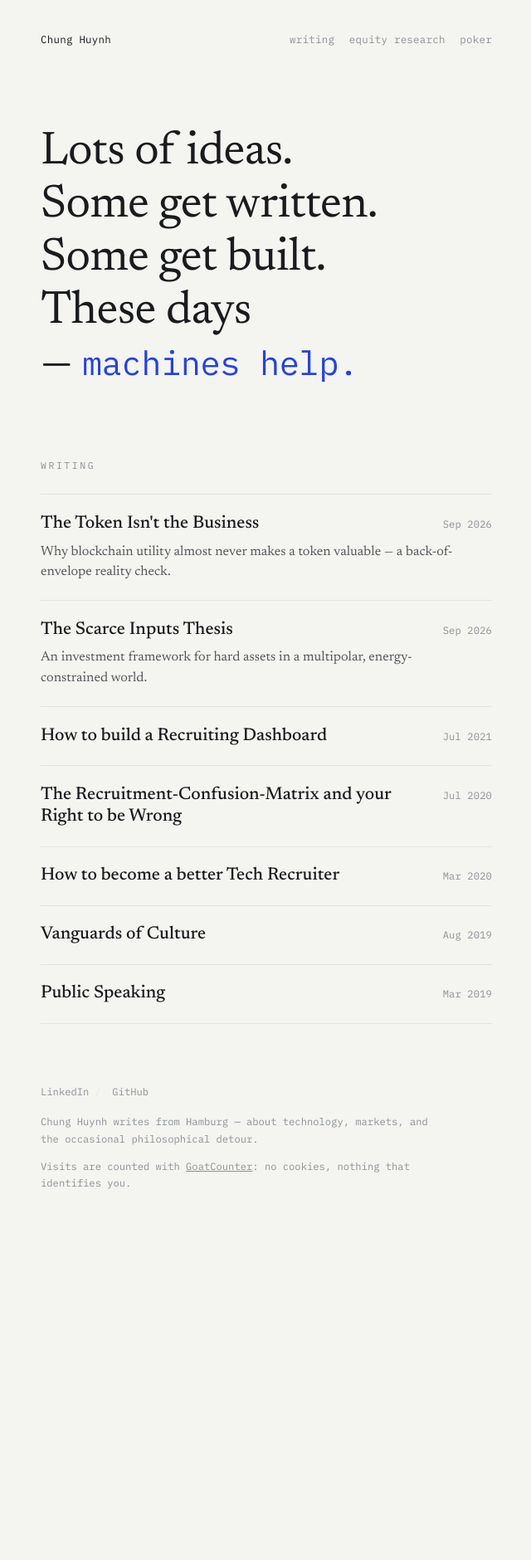
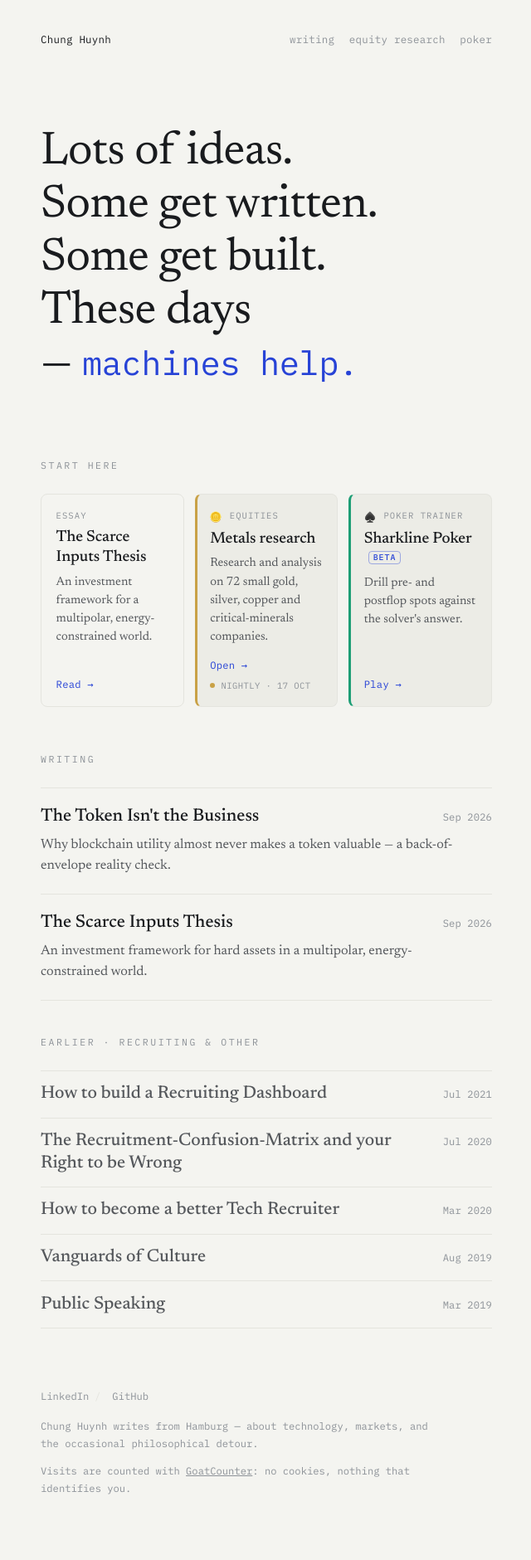
Before and after one commit to Chungwin/chungwin.github.io, a Jekyll site: the page built from index.html, in a window 1280 px wide. Shown: the whole page at 83% size, without its empty margins (319-959 px from the left). Built offline with Jekyll 4.4.1, drawn with Linux system fonts in a browser that asks for light colours; before the commit the page ends 1513 px from its top, so only the background shows below that.

Commit message:
Homepage: Start-here tiles for thesis, metals research and Sharkline
Three tiles above the writing list: the essay, the equities landing page
(with nightly date and company count from _data/equities.yml, written by
the sync script) and Sharkline Poker marked beta. Writing list split into
recent essays and earlier pieces. Click events on the tiles.

Co-Authored-By: Claude Fable 5.1 <noreply@anthropic.com>
Claude-Session: https://claude.ai/code/session_01Sc44kzVS9SuGufLDku6ZWX

```diff
--- /dev/null
+++ b/_data/equities.yml
@@ -0,0 +1,4 @@
+# Written by _tools/sync_equities.py — do not edit.
+latest: 17 Oct 2026
+latest_short: 17 Oct
+companies: 72
--- a/_layouts/home.html
+++ b/_layouts/home.html
@@ -11,10 +11,45 @@ layout: default
   </h1>
 </section>
 
+{% assign eq = site.data.equities %}
+<section id="start" aria-label="Start here">
+  <p class="eyebrow">Start here</p>
+  <ul class="tiles">
+    <li>
+      <a class="tile" href="{{ '/scarce-inputs-thesis/' | relative_url }}" data-goatcounter-click="home/thesis" data-goatcounter-title="Home: thesis">
+        <p class="kicker">Essay</p>
+        <h2>The Scarce Inputs Thesis</h2>
+        <p class="blurb">An investment framework for a multipolar, energy-constrained world.</p>
+        <div class="foot"><span class="go">Read →</span></div>
+      </a>
+    </li>
+    <li>
+      <a class="tile metals" href="{{ '/equities/' | relative_url }}" data-goatcounter-click="home/equities" data-goatcounter-title="Home: equities">
+        <p class="kicker"><img src="{{ '/assets/favicons/coin.svg' | relative_url }}" alt="" width="14" height="14">Equities</p>
+        <h2>Metals research</h2>
+        <p class="blurb">Research and analysis on {% if eq.companies %}{{ eq.companies }} {% endif %}small gold, silver, copper and critical-minerals companies.</p>
+        <div class="foot">
+          <span class="go">Open →</span>
+          <span class="note">Nightly{% if eq.latest_short %} · <time datetime="{{ eq.latest | date: '%Y-%m-%d' }}">{{ eq.latest_short }}</time>{% endif %}</span>
+        </div>
+      </a>
+    </li>
+    <li>
+      <a class="tile shark" href="{{ '/poker/' | relative_url }}" data-goatcounter-click="home/poker" data-goatcounter-title="Home: poker">
+        <p class="kicker"><img src="{{ '/assets/favicons/spade.svg' | relative_url }}" alt="" width="14" height="14">Poker trainer</p>
+        <h2>Sharkline Poker<span class="badge">beta</span></h2>
+        <p class="blurb">Drill pre- and postflop spots against the solver's answer.</p>
+        <div class="foot"><span class="go">Play →</span></div>
+      </a>
+    </li>
+  </ul>
+</section>
+
+{% assign cutoff = "2026-01-01" | date: "%s" | plus: 0 %}
 <section id="writing">
   <p class="eyebrow">Writing</p>
   <ul class="writing">
-    {% for post in site.posts %}
+    {% for post in site.posts %}{% assign ts = post.date | date: "%s" | plus: 0 %}{% if ts >= cutoff %}
     <li class="entry">
       <a class="title" href="{{ post.url | relative_url }}">
         <span class="name">{{ post.title }}</span>
@@ -24,8 +59,22 @@ layout: default
       <p class="blurb">{{ post.description }}</p>
       {% endif %}
     </li>
-    {% endfor %}
+    {% endif %}{% endfor %}
   </ul>
+
+  <div class="earlier">
+    <p class="eyebrow">Earlier · recruiting &amp; other</p>
+    <ul class="writing">
+      {% for post in site.posts %}{% assign ts = post.date | date: "%s" | plus: 0 %}{% if ts < cutoff %}
+      <li class="entry">
+        <a class="title" href="{{ post.url | relative_url }}">
+          <span class="name">{{ post.title }}</span>
+          <span class="date">{{ post.date | date: "%b %Y" }}</span>
+        </a>
+      </li>
+      {% endif %}{% endfor %}
+    </ul>
+  </div>
 </section>
 
 <script>
--- a/assets/css/main.css
+++ b/assets/css/main.css
@@ -111,6 +111,57 @@ body{
 .caret.on{ opacity:1; animation:blink 1.1s step-end infinite; }
 @keyframes blink{ 50%{ opacity:0; } }
 
+/* ── start here: three tiles (home) ───────────────────── */
+.tiles{
+  list-style:none; margin:0 0 3.4rem; padding:0;
+  display:grid; grid-template-columns:repeat(3, minmax(0,1fr)); gap:.8rem;
+}
+.tiles li{ display:flex; min-width:0; }
+.tile{
+  --edge:transparent;
+  flex:1; min-width:0; display:flex; flex-direction:column; min-height:11.5rem;
+  padding:1.1rem 1.1rem 1rem; border:1px solid var(--line); border-radius:8px;
+  color:inherit; text-decoration:none;
+  transition:border-color .18s ease;
+}
+.tile:hover, .tile:focus-visible{ border-color:var(--machine); }
+.tile.metals, .tile.shark{
+  background:var(--tint); border-left:3px solid var(--edge); padding-left:calc(1.1rem - 2px);
+}
+.tile.metals{ --edge:#C9A146; }   /* the gold of the equities pages */
+.tile.shark { --edge:#1D9E75; }   /* the felt green of Sharkline */
+.tile .kicker{
+  display:flex; align-items:flex-start; gap:.6rem; margin:0 0 .5rem;
+  font-family:"IBM Plex Mono", ui-monospace, Menlo, monospace;
+  font-size:.66rem; line-height:1.4; letter-spacing:.1em; text-transform:uppercase; color:var(--meta);
+}
+.tile .kicker img{ width:14px; height:14px; margin-top:2px; flex:none; }
+.tile h2{ margin:0 0 .45rem; font-weight:500; font-size:1.18rem; line-height:1.25; letter-spacing:-.005em; }
+.tile .blurb{ margin:0; color:var(--ink-soft); font-size:.92rem; line-height:1.5; }
+.tile .foot{ margin-top:auto; padding-top:.9rem; display:flex; flex-direction:column; gap:.45rem; }
+.tile .go{
+  font-family:"IBM Plex Mono", ui-monospace, Menlo, monospace;
+  font-size:.76rem; letter-spacing:.02em; color:var(--machine);
+}
+.tile .note{
+  font-family:"IBM Plex Mono", ui-monospace, Menlo, monospace;
+  font-size:.66rem; letter-spacing:.04em; text-transform:uppercase; color:var(--meta);
+}
+.tile .note::before{
+  content:""; display:inline-block; width:6px; height:6px; border-radius:50%;
+  background:var(--edge); margin:0 .45rem 1px 0;
+}
+.badge{
+  display:inline-block; margin-left:.55em; padding:.1em .45em; vertical-align:.25em;
+  font-family:"IBM Plex Mono", ui-monospace, Menlo, monospace;
+  font-size:.62rem; letter-spacing:.1em; text-transform:uppercase;
+  color:var(--machine); border:1px solid var(--ghost); border-radius:4px;
+}
+@media (max-width:620px){
+  .tiles{ grid-template-columns:1fr; }
+  .tile{ min-height:0; }
+}
+
 /* ── writing list (home) ──────────────────────────────── */
 .eyebrow{
   font-family:"IBM Plex Mono", ui-monospace, Menlo, monospace;
@@ -118,6 +169,9 @@ body{
   color:var(--meta); margin:0 0 1.6rem;
 }
 .writing{ list-style:none; margin:0; padding:0; }
+.earlier .eyebrow{ margin-top:2.6rem; }
+.earlier .entry{ padding:.9rem 0; }
+.earlier .name{ font-size:1.1rem; color:var(--ink-soft); }
 .entry{ padding:1.35rem 0; border-top:1px solid var(--line); }
 .entry:last-child{ border-bottom:1px solid var(--line); }
 .entry a.title{
```
Also changed, not shown: _tools/sync_equities.py (+16 -0 lines).
